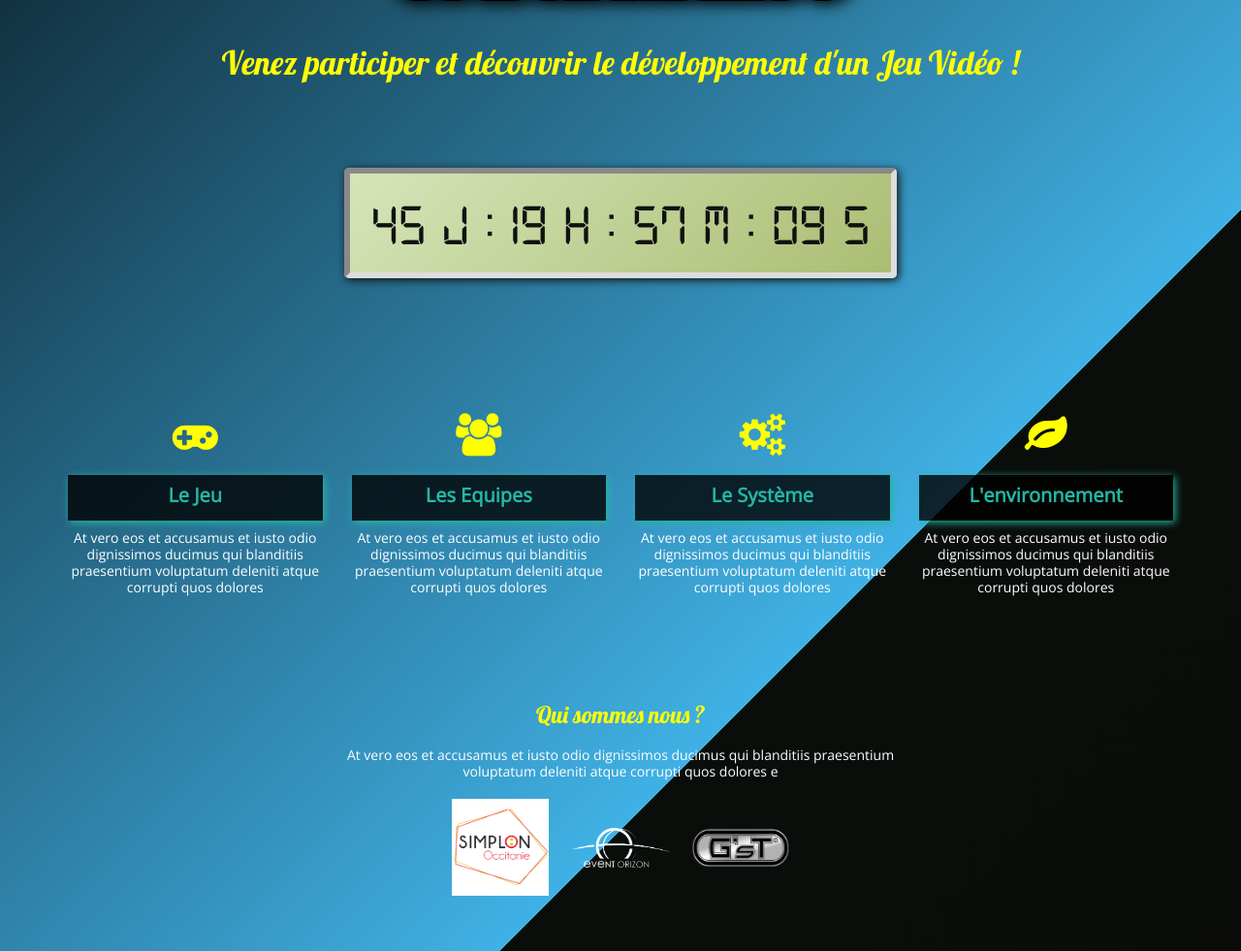
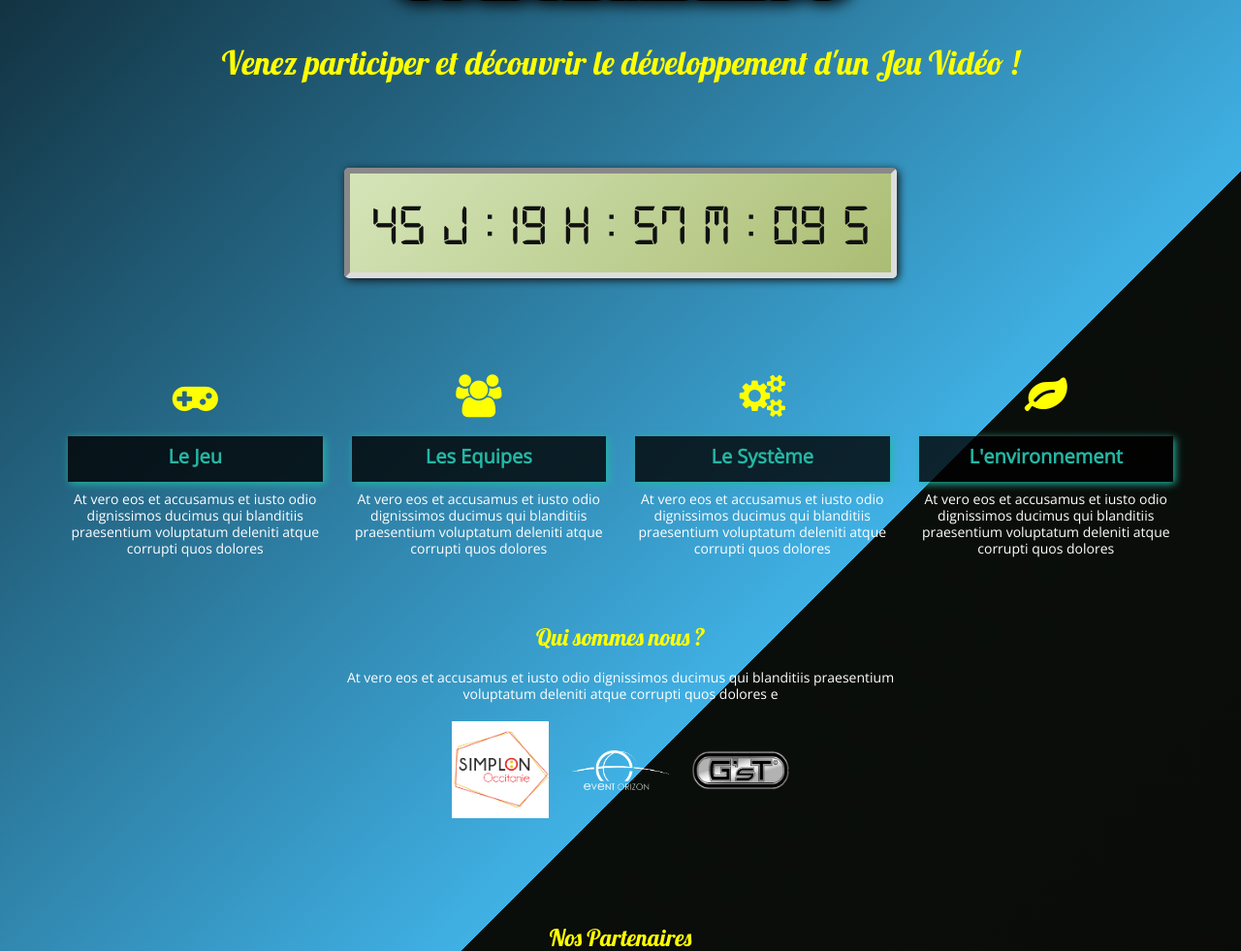
Before and after one commit to Simplon-Carcassonne/game-jam, a PHP site: page / in a window 1280 px wide. Shown: the part 586-1567 px from the top of the page at 97% size. Run offline with PHP 8.4, Linux system fonts and the light colour scheme; some libraries are stand-ins or nearby versions.

Commit message:
enlevement padding more infos

```diff
--- a/inc/moreinfos.php
+++ b/inc/moreinfos.php
@@ -1,4 +1,4 @@
-<section id="about" class="section-padding">
+<section id="about" class="">
     <div class="container">
         <div class="row">
             <div class="col-md-3 col-sm-6 col-xs-12 wow fadeInUp delay-02s text-center">
```
